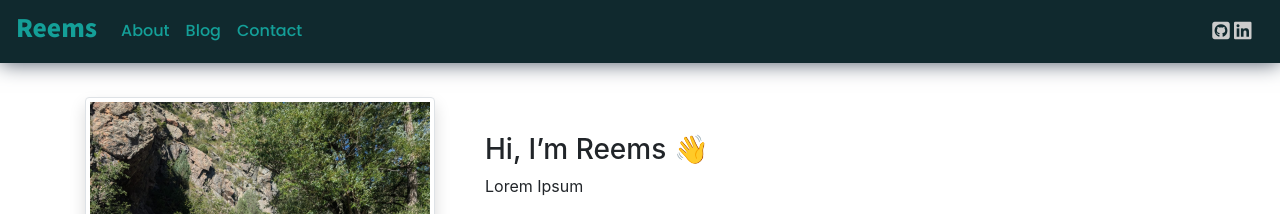
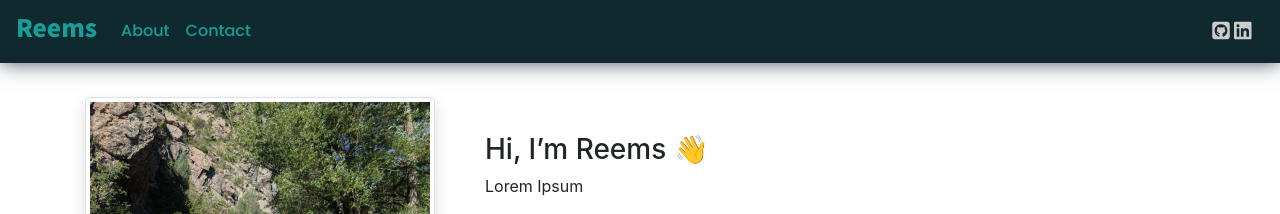
Before and after one commit to reemstk/reemstk.github.io, a Jekyll site: the page built from index.md, in a window 1280 px wide and 900 px high. Shown: the top 214 px of the window. Built offline with Jekyll 4.4.1, drawn with Linux system fonts in a browser that asks for light colours; nearby versions of some CDN libraries; comment, search, counter and statistics services are not loaded; our own code applies the rules of GitHub Pages for plain Markdown files.

Commit message:
Update nav.yml

```diff
--- a/_data/nav.yml
+++ b/_data/nav.yml
@@ -4,8 +4,5 @@ links:
 - title: About
   url: about.html
 
-- title: Blog
-  url: blog.html
-
 - title: Contact
   url: contact.html
```
